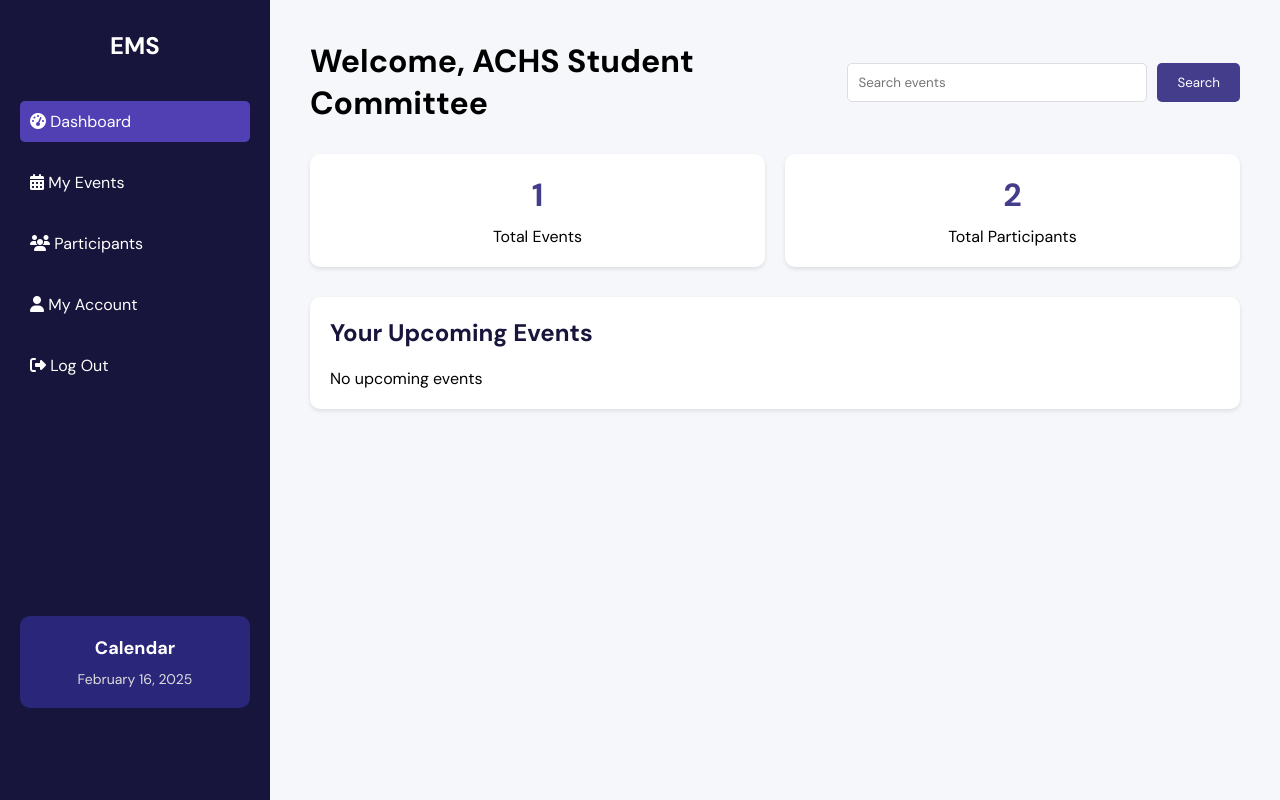
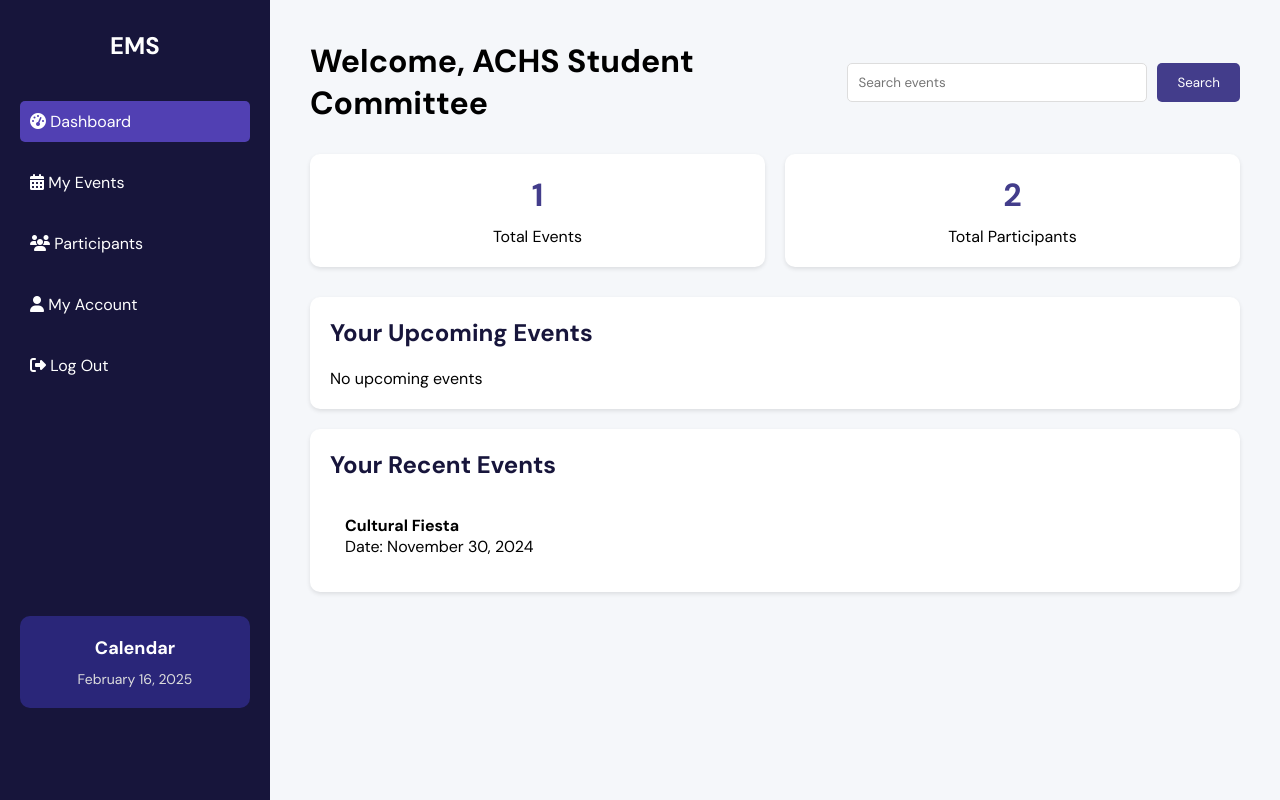
Before and after one commit to SampadaSingh/EMS, a PHP site: page /organizer/dashboard.php in a window 1280 px wide. Run offline with PHP 8.4, Linux system fonts and the light colour scheme; a user stored in the database is signed in; data comes from the database, SQL or seed files in the repository.

Commit message:
Modified

```diff
--- a/admin/editUser.php
+++ b/admin/editUser.php
@@ -231,7 +231,7 @@ $user = $result->fetch_assoc();
             <form action="" method="POST" onsubmit="return validateForm()">
                 <div class="form-group">
                     <label for="username">Username*</label>
-                    <input type="text" id="username" name="username" value="<?php echo htmlspecialchars($user['username']); ?>" required pattern="[A-Za-z\s]+" title="Username should only contain letters and spaces">
+                    <input type="text" id="username" name="username" value="<?php echo htmlspecialchars($user['username']); ?>" required pattern="[A-Za-z_]+" title="Username should only contain letters and underscores">
                 </div>
 
                 <div class="form-group">
--- a/organizer/dashboard.php
+++ b/organizer/dashboard.php
@@ -9,6 +9,7 @@ if (!isset($_SESSION['role']) || $_SESSION['role'] !== 'organizer') {
 
 $organizer_id = $_SESSION['user_id'];
 
+//user details
 $user_query = "SELECT full_name FROM users WHERE id = ?";
 $user_stmt = $conn->prepare($user_query);
 $user_stmt->bind_param("i", $organizer_id);
@@ -16,6 +17,7 @@ $user_stmt->execute();
 $user_result = $user_stmt->get_result();
 $user = $user_result->fetch_assoc();
 
+//total events
 $events_query = "SELECT COUNT(*) as total_events FROM events WHERE organizer_id = ?";
 $events_stmt = $conn->prepare($events_query);
 $events_stmt->bind_param("i", $organizer_id);
@@ -23,6 +25,7 @@ $events_stmt->execute();
 $events_result = $events_stmt->get_result();
 $total_events = $events_result->fetch_assoc()['total_events'];
 
+//total participants
 $participants_query = "SELECT COUNT(DISTINCT p.id) as total_participants
                       FROM participants p
                       JOIN events e ON p.event_title = e.event_title
@@ -33,6 +36,7 @@ $participants_stmt->execute();
 $participants_result = $participants_stmt->get_result();
 $total_participants = $participants_result->fetch_assoc()['total_participants'];
 
+//upcoming events
 $upcoming_query = "SELECT * FROM events
                   WHERE organizer_id = ?
                   AND start_date >= CURDATE()
@@ -42,6 +46,17 @@ $upcoming_stmt = $conn->prepare($upcoming_query);
 $upcoming_stmt->bind_param("i", $organizer_id);
 $upcoming_stmt->execute();
 $upcoming_result = $upcoming_stmt->get_result();
+
+//recent events
+$recent_query = "SELECT * FROM events
+                WHERE organizer_id = ?
+                AND start_date < CURDATE()
+                ORDER BY start_date DESC
+                LIMIT 5";
+$recent_stmt = $conn->prepare($recent_query);
+$recent_stmt->bind_param("i", $organizer_id);
+$recent_stmt->execute();
+$recent_result = $recent_stmt->get_result();
 ?>
 
 <!DOCTYPE html>
@@ -116,7 +131,14 @@ $upcoming_result = $upcoming_stmt->get_result();
             box-shadow: 0 2px 4px rgba(0,0,0,0.1);
         }
 
-        .upcoming-events h2 {
+        .recent-events {
+            background: white;
+            padding: 20px;
+            border-radius: 10px;
+            box-shadow: 0 2px 4px rgba(0,0,0,0.1);
+            margin-top: 20px;
+        }
+        .upcoming-events h2, .recent-events h2 {
             margin-bottom: 20px;
             color: #17153B;
         }
@@ -185,6 +207,23 @@ $upcoming_result = $upcoming_stmt->get_result();
                 <p>No upcoming events</p>
             <?php endif; ?>
         </div>
+
+        <div class = "recent-events">
+            <h2>Your Recent Events</h2>
+            <?php if ($recent_result->num_rows > 0): ?>
+                <?php while ($event = $recent_result->fetch_assoc()): ?>
+                    <div class="event">
+                        <div>
+                            <p><strong><?php echo htmlspecialchars($event['event_title']); ?></strong></p>
+                            <p>Date: <?php echo date('F j, Y', strtotime($event['start_date'])); ?></p>
+                        </div>
+                    </div>
+                <?php endwhile; ?>
+            <?php else: ?>
+                <p>No recent events</p>
+            <?php endif; ?>
+
+        </div>
     </div>
 
     <script>
--- a/organizer/editEvent.php
+++ b/organizer/editEvent.php
@@ -359,12 +359,12 @@ try {
                 </div>
 
                 <div class="form-group">
-                    <label for="organizer_name">Organizer Name* (letters only)</label>
+                    <label for="organizer_name">Organizer Name*</label>
                     <input type="text" id="organizer_name" name="organizer_name" value="<?php echo htmlspecialchars($event['organizer_name']); ?>" pattern="[A-Za-z\s]+" title="Only letters and spaces allowed" required>
                 </div>
 
                 <div class="form-group">
-                    <label for="organizer_contact">Organizer Contact* (10 digits)</label>
+                    <label for="organizer_contact">Organizer Contact*</label>
                     <input type="tel" id="organizer_contact" name="organizer_contact" value="<?php echo htmlspecialchars($event['organizer_contact']); ?>" pattern="\d{10}" title="Please enter exactly 10 digits" required>
                 </div>
 
@@ -394,7 +394,6 @@ try {
     </div>
 
     <script>
-        // Validate end date is after start date
         document.getElementById('start_date').addEventListener('change', function() {
             document.getElementById('end_date').min = this.value;
         });
```
Also changed, not shown: admin/manageEvents.php (+13 -5 lines), organizer/createEvent.php (+6 -10 lines), organizer/events.php (+18 -7 lines), assets/uploads/67aea647829cd_holi.jpg (deleted), assets/uploads/67aea6a7405f2_holi.jpg (deleted), assets/uploads/67aea6b48141c_holi.jpg (deleted), assets/uploads/67aea77582fc6_holi.jpg (deleted), assets/uploads/67aea779e2d7e_holi.jpg (deleted), assets/uploads/67aea8b3a18d6_holi.jpg (deleted), assets/uploads/67aea96e05158_holi.jpg (deleted), assets/uploads/IMG-6797760e032499.61654953.jpg (deleted).
